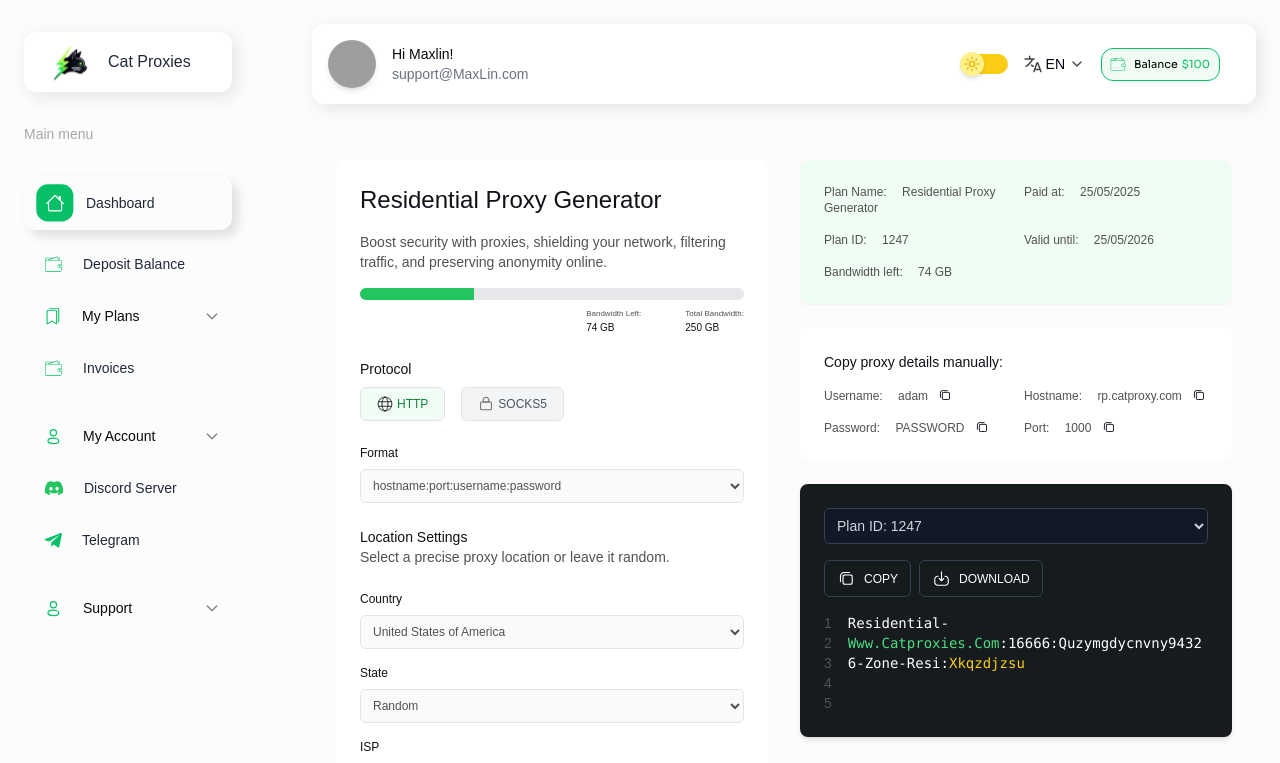
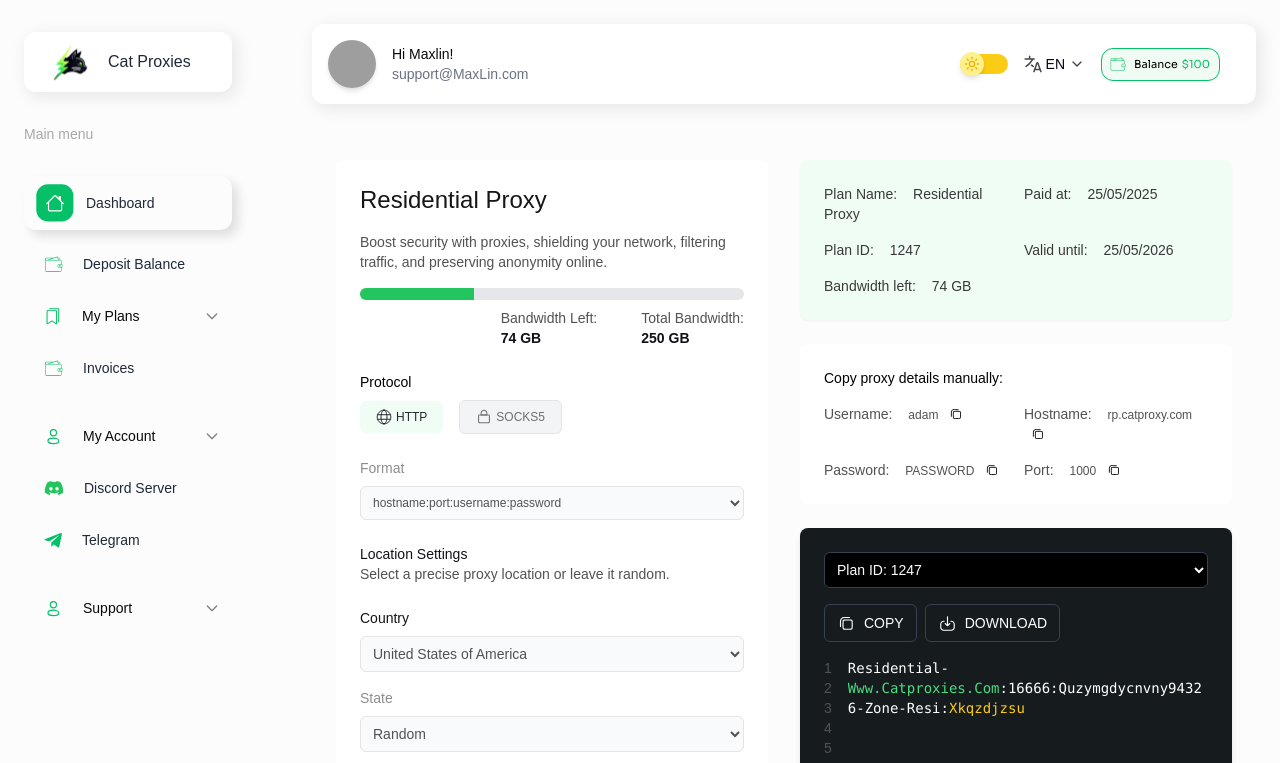
Before and after one commit to myselfabhi/Cat_Proxies, a Next.js app: page /dashboard/my-plans/active-plans/1 in a window 1280 px wide. Shown: the top 763 px of the page. Built offline with nearby package versions, Linux system fonts and the light colour scheme; grey boxes are pictures that could not be loaded; a web font is replaced by a local one.

Commit message:
fix: details plans section acc to new UI

```diff
--- a/src/components/dashboard/plans/Plan-Details.tsx
+++ b/src/components/dashboard/plans/Plan-Details.tsx
@@ -11,7 +11,98 @@ const PlanDetails: React.FC<PlanDetailsProps> = ({ planId }) => {
   const plansData = [
     {
       id: "1",
-      name: "Residential Proxy Generator",
+      name: "Residential Proxy ",
+      bandwidthLeft: "74 GB",
+      totalBandwidth: "250 GB",
+      paidAt: "25/05/2025",
+      validUntil: "25/05/2026",
+      username: "adam",
+      password: "PASSWORD",
+      hostname: "rp.catproxy.com",
+      port: "1000",
+      planId: "1247",
+    },
+    {
+      id: "2",
+      name: "Residential Proxy",
+      bandwidthLeft: "74 GB",
+      totalBandwidth: "250 GB",
+      paidAt: "25/05/2025",
+      validUntil: "25/05/2026",
+      username: "adam",
+      password: "PASSWORD",
+      hostname: "rp.catproxy.com",
+      port: "1000",
+      planId: "1247",
+    },
+    {
+      id: "3",
+      name: "Residential Proxy",
+      bandwidthLeft: "74 GB",
+      totalBandwidth: "250 GB",
+      paidAt: "25/05/2025",
+      validUntil: "25/05/2026",
+      username: "adam",
+      password: "PASSWORD",
+      hostname: "rp.catproxy.com",
+      port: "1000",
+      planId: "1247",
+    },
+    {
+      id: "4",
+      name: "Residential Proxy",
+      bandwidthLeft: "74 GB",
+      totalBandwidth: "250 GB",
+      paidAt: "25/05/2025",
+      validUntil: "25/05/2026",
+      username: "adam",
+      password: "PASSWORD",
+      hostname: "rp.catproxy.com",
+      port: "1000",
+      planId: "1247",
+    },
+    {
+      id: "5",
+      name: "Residential Proxy",
+      bandwidthLeft: "74 GB",
+      totalBandwidth: "250 GB",
+      paidAt: "25/05/2025",
+      validUntil: "25/05/2026",
+      username: "adam",
+      password: "PASSWORD",
+      hostname: "rp.catproxy.com",
+      port: "1000",
+      planId: "1247",
+    },
+    {
+      id: "6",
+      name: "Residential Proxy",
+      bandwidthLeft: "74 GB",
+      totalBandwidth: "250 GB",
+      paidAt: "25/05/2025",
+      validUntil: "25/05/2026",
+      username: "adam",
+      password: "PASSWORD",
+      hostname: "rp.catproxy.com",
+      port: "1000",
+      planId: "1247",
+    },
+    {
+      id: "7",
+      name: "Residential Proxy",
+      bandwidthLeft: "74 GB",
+      totalBandwidth: "250 GB",
+      paidAt: "25/05/2025",
+      validUntil: "25/05/2026",
+      username: "adam",
+      password: "PASSWORD",
+      hostname: "rp.catproxy.com",
+      port: "1000",
+      planId: "1247",
+    },
+    {
+      id: "8",
+      name: "Residential Proxy",
       bandwidthLeft: "74 GB",
       totalBandwidth: "250 GB",
       paidAt: "25/05/2025",
@@ -43,8 +134,8 @@ const PlanDetails: React.FC<PlanDetailsProps> = ({ planId }) => {
     <DashboardLayout>
       <div className="grid grid-cols-1 xl:grid-cols-2 gap-8 container mx-auto px-6 py-8 font-satoshi">
         {/* Left Section */}
-        <div className="p-6 bg-white dark:bg-[#1E2327] rounded-lg shadow-sm space-y-4">
-          <h1 className="text-2xl font-medium text-[#121118] dark:text-gray-100">
+        <div className="p-6 bg-white dark:bg-[#1E2327] rounded-lg  space-y-4">
+          <h1 className="text-2xl font-medium text-[#161616] dark:text-gray-100">
             {plan.name}
           </h1>
           <p className="text-[#525252] dark:text-gray-400 text-sm font-normal">
@@ -68,18 +159,18 @@ const PlanDetails: React.FC<PlanDetailsProps> = ({ planId }) => {
               </div>
               <div className="flex gap-5 justify-end mt-2">
                 <div>
-                  <p className="text-[#525252] text-[8px] dark:text-gray-400">
+                  <p className="text-[#525252] text-sm dark:text-gray-400">
                     Bandwidth Left:
                   </p>
-                  <p className="font-medium text-[10px] text-[#121118] dark:text-gray-100">
+                  <p className="font-bold text-sm text-[#121118] dark:text-gray-100">
                     {plan.bandwidthLeft}
                   </p>
                 </div>
                 <div className="lg:ml-6">
-                  <p className="text-[#525252] text-[8px] dark:text-gray-400">
+                  <p className="text-[#525252] text-sm dark:text-gray-400">
                     Total Bandwidth:
                   </p>
-                  <p className="font-medium text-[10px] text-[#121118] dark:text-gray-100">
+                  <p className="font-bold text-sm text-[#121118] dark:text-gray-100">
                     {plan.totalBandwidth}
                   </p>
                 </div>
@@ -88,11 +179,11 @@ const PlanDetails: React.FC<PlanDetailsProps> = ({ planId }) => {
 
             {/* Protocol */}
             <div>
-              <h2 className="text-sm font-medium text-[#121118] dark:text-gray-100">
+              <h2 className="text-sm font-medium text-black dark:text-gray-100">
                 Protocol
               </h2>
               <div className="flex items-center gap-4 mt-2">
-                <button className=" flex gap-1 px-4 py-2 text-xs font-medium border rounded-md bg-green-50 text-green-700 dark:bg-[#161B1E] dark:text-green-400">
+                <button className=" flex gap-1 px-4 py-2 text-xs font-medium  rounded-md bg-green-50 text-[#27272E] dark:bg-[#161B1E] dark:text-green-400">
                   <svg
                     width="16"
                     height="16"
@@ -114,7 +205,7 @@ const PlanDetails: React.FC<PlanDetailsProps> = ({ planId }) => {
                   </svg>
                   HTTP
                 </button>
-                <button className=" flex gap-1 px-4 py-2 border text-xs font-medium rounded-md bg-gray-100 text-gray-600 dark:bg-[#161B1E] dark:text-gray-400">
+                <button className=" flex gap-1 px-4 py-2 border  text-xs font-medium rounded-md bg-gray-100 text-[#6F6F6F] dark:bg-[#161B1E] dark:text-gray-400">
                   <svg
                     width="16"
                     height="15"
@@ -138,7 +229,7 @@ const PlanDetails: React.FC<PlanDetailsProps> = ({ planId }) => {
 
             {/* Format */}
             <div className="space-y-2">
-              <h2 className="text-xs font-normal text-[#121118] dark:text-gray-100">
+              <h2 className="text-sm font-medium text-[#8D8D8D] dark:text-gray-100">
                 Format
               </h2>
               <select className="w-full p-2 border rounded-md text-xs text-[#525252] font-medium bg-gray-50 dark:bg-[#161B1E] dark:text-gray-300">
@@ -152,27 +243,27 @@ const PlanDetails: React.FC<PlanDetailsProps> = ({ planId }) => {
               <h2 className="text-sm font-medium text-[#121118] dark:text-gray-100">
                 Location Settings
               </h2>
-              <p className="text-sm text-[#525252] dark:text-gray-400">
+              <p className="text-sm font-medium text-[#525252] dark:text-gray-400">
                 Select a precise proxy location or leave it random.
               </p>
               <div className="flex flex-col gap-2 mt-4">
-                <h2 className="text-xs font-normal text-[#121118] dark:text-gray-100 mt-2">
+                <h2 className="text-sm font-medium text-[#131316] dark:text-gray-100 mt-2">
                   Country
                 </h2>
-                <select className="p-2 border text-xs text-[#525252] font-medium rounded-md bg-gray-50 dark:bg-[#161B1E] dark:text-gray-300">
+                <select className="p-2 border text-sm text-[#525252] font-medium rounded-md bg-gray-50 dark:bg-[#161B1E] dark:text-gray-300">
                   <option>United States of America</option>
                   <option>United Kingdom</option>
                   <option>India</option>
                 </select>
-                <h2 className="text-xs font-normal text-[#121118] dark:text-gray-100 mt-2">
+                <h2 className="text-sm font-medium text-[#8D8D8D] dark:text-gray-100 mt-2">
                   State
                 </h2>
-                <select className="p-2 border text-xs text-[#525252] font-medium rounded-md bg-gray-50 dark:bg-[#161B1E] dark:text-gray-300">
+                <select className="p-2 border text-sm text-[#525252] font-medium rounded-md bg-gray-50 dark:bg-[#161B1E] dark:text-gray-300">
                   <option>Random</option>
                   <option>California</option>
                   <option>Texas</option>
                 </select>
-                <h2 className="text-xs font-normal text-[#121118] dark:text-gray-100 mt-2">
+                <h2 className="text-sm font-medium text-[#8D8D8D] dark:text-gray-100 mt-2">
                   ISP
                 </h2>
                 <select className="p-2 border text-xs text-[#525252] font-medium rounded-md bg-gray-50 dark:bg-[#161B1E] dark:text-gray-300">
@@ -185,22 +276,22 @@ const PlanDetails: React.FC<PlanDetailsProps> = ({ planId }) => {
 
             {/* Session Settings */}
             <div>
-              <h2 className="text-sm font-medium text-[#121118] dark:text-gray-100">
+              <h2 className="text-sm font-medium text-black dark:text-gray-100">
                 Session Settings
               </h2>
-              <p className="text-sm text-[#525252] dark:text-gray-400">
+              <p className="text-sm text-medium text-[#525252] dark:text-gray-400">
                 Keep the same IP address for up to 120 minutes with a sticky
                 session or get a new IP address with each request.
               </p>
-              <h2 className="text-sm font-medium text-[#121118] dark:text-gray-100 mt-4">
+              <h2 className="text-sm font-medium text-black dark:text-gray-100 mt-4">
                 Type
               </h2>
               <div className="flex items-center gap-4 mt-2">
                 <button
                   className={`px-4 py-2 border rounded-md flex gap-1 ${
                     sessionType === "rotating"
-                      ? "bg-green-50 text-green-700 text-xs font-medium dark:bg-[#161B1E] dark:text-green-400"
-                      : "bg-gray-100 text-gray-600 text-xs font-medium dark:bg-[#161B1E] dark:text-gray-400"
+                      ? "bg-green-50 text-[#121118] text-xs font-medium border border-black dark:bg-[#161B1E] dark:text-green-400"
+                      : "bg-gray-100 text-[#6F6F6F] text-xs font-medium dark:bg-[#161B1E] dark:text-gray-400"
                   }`}
                   onClick={() => setSessionType("rotating")}
                 >
@@ -228,8 +319,8 @@ const PlanDetails: React.FC<PlanDetailsProps> = ({ planId }) => {
                 <button
                   className={`px-4 py-2 border rounded-md gap-1 flex ${
                     sessionType === "sticky"
-                      ? "bg-green-50 text-green-700 text-xs font-medium dark:bg-[#161B1E] dark:text-green-400"
-                      : "bg-gray-100 text-gray-600 text-xs font-medium dark:bg-[#161B1E] dark:text-gray-400"
+                      ? "bg-green-50 text-[#121118] text-xs font-medium border border-black dark:bg-[#161B1E] dark:text-green-400"
+                      : "bg-gray-100 text-[#6F6F6F] text-xs font-medium dark:bg-[#161B1E] dark:text-gray-400"
                   }`}
                   onClick={() => setSessionType("sticky")}
                 >
@@ -279,17 +370,17 @@ const PlanDetails: React.FC<PlanDetailsProps> = ({ planId }) => {
 
               {sessionType === "sticky" ? (
                 <div className="mt-4">
-                  <label className="text-xs text-gray-600 dark:text-gray-400">
+                  <label className="text-sm font-medium text-gray-600 dark:text-gray-400">
                     Lifetime (minutes)
                   </label>
                   <input
                     type="number"
                     defaultValue={60}
-                    className="w-full text-xs  p-2 border rounded-md mt-2 bg-gray-50 dark:bg-[#161B1E] dark:text-gray-300"
+                    className="w-full text-sm font-medium  p-2 border rounded-md mt-2 bg-gray-50 dark:bg-[#161B1E] dark:text-gray-300"
                   />
                 </div>
               ) : (
-                <div className="mt-4 text-sm text-[#525252] dark:text-gray-400">
+                <div className="mt-4 text-sm font-medium text-[#525252] dark:text-gray-400">
                   <p>
                     If proxies are set as{" "}
                     <span className="font-bold text-green-600 dark:text-green-400">
@@ -309,27 +400,27 @@ const PlanDetails: React.FC<PlanDetailsProps> = ({ planId }) => {
           {/* Plan Details */}
           <div className="p-6 bg-green-50 dark:bg-[#1E2327] rounded-lg shadow-sm space-y-2">
             <div className="grid grid-cols-2 gap-4">
-              <p className="text-[#525252] dark:text-gray-400 text-xs font-medium">
+              <p className="text-[#393939] dark:text-gray-400 text-sm font-medium">
                 Plan Name:{" "}
-                <span className="text-xs ml-3 font-medium">{plan.name}</span>
+                <span className="ml-3">{plan.name}</span>
               </p>
-              <p className="text-[#525252] dark:text-gray-400 text-xs font-medium">
+              <p className="text-[#393939] dark:text-gray-400 text-sm font-medium">
                 Paid at:{" "}
-                <span className="text-xs ml-3 font-medium">{plan.paidAt}</span>
+                <span className="ml-3">{plan.paidAt}</span>
               </p>
-              <p className="text-[#525252] dark:text-gray-400 text-xs font-medium">
+              <p className="text-[#393939] dark:text-gray-400 text-sm font-medium">
                 Plan ID:{" "}
-                <span className="text-xs ml-3 font-medium">{plan.planId}</span>
+                <span className="ml-3">{plan.planId}</span>
               </p>
-              <p className="text-[#525252] dark:text-gray-400 text-xs font-medium">
+              <p className="text-[#393939] dark:text-gray-400 text-sm font-medium">
                 Valid until:{" "}
-                <span className="text-xs ml-3 font-medium">
+                <span className="ml-3">
                   {plan.validUntil}
                 </span>
               </p>
-              <p className="text-[#525252] dark:text-gray-400 text-xs font-medium">
+              <p className="text-[#393939] dark:text-gray-400 text-sm font-medium">
                 Bandwidth left:{" "}
-                <span className="text-xs ml-3 font-medium">
+                <span className="ml-3">
                   {plan.bandwidthLeft}
                 </span>
               </p>
@@ -338,11 +429,11 @@ const PlanDetails: React.FC<PlanDetailsProps> = ({ planId }) => {
 
           {/* Copy Proxy Details */}
           <div className="p-6 bg-white dark:bg-[#1E2327] rounded-lg ">
-            <h2 className="text-sm font-medium text-[#121118] dark:text-gray-100 mb-4">
+            <h2 className="text-sm font-medium text-black ] dark:text-gray-100 mb-4">
               Copy proxy details manually:
             </h2>
             <div className="grid grid-cols-2 gap-4">
-              <p className="text-[#525252] text-xs font-medium dark:text-gray-400">
+              <p className="text-[#525252] text-sm font-medium dark:text-gray-400">
                 Username:{" "}
                 <span className=" text-[#525252] text-xs font-medium ml-3">
                   {plan.username}
@@ -368,7 +459,7 @@ const PlanDetails: React.FC<PlanDetailsProps> = ({ planId }) => {
                   </svg>
                 </button>
               </p>
-              <p className="text-[#525252] text-xs font-medium dark:text-gray-400">
+              <p className="text-[#525252] text-sm font-medium dark:text-gray-400">
                 Hostname:{" "}
                 <span className=" text-[#525252] text-xs font-medium ml-3">
                   {plan.hostname}
@@ -394,7 +485,7 @@ const PlanDetails: React.FC<PlanDetailsProps> = ({ planId }) => {
                   </svg>
                 </button>
               </p>
-              <p className="text-[#525252] text-xs font-medium dark:text-gray-400">
+              <p className="text-[#525252] text-sm font-medium dark:text-gray-400">
                 Password:{" "}
                 <span className=" text-[#525252] text-xs font-medium ml-3">
                   {plan.password}
@@ -420,7 +511,7 @@ const PlanDetails: React.FC<PlanDetailsProps> = ({ planId }) => {
                   </svg>
                 </button>
               </p>
-              <p className="text-[#525252] text-xs font-medium dark:text-gray-400">
+              <p className="text-[#525252] text-sm font-medium dark:text-gray-400">
                 Port:{" "}
                 <span className=" text-[#525252] text-xs font-medium ml-3">
                   {plan.port}
@@ -453,14 +544,14 @@ const PlanDetails: React.FC<PlanDetailsProps> = ({ planId }) => {
           <div className="p-6 bg-[#161B1E] text-white rounded-lg shadow-md relative">
             {/* Plan ID Dropdown */}
             <div className="mb-4">
-              <select className="w-full p-2 border border-gray-700 rounded-md text-sm font-medium bg-gray-900 text-gray-300 focus:outline-none">
+              <select className="w-full p-2 border border-gray-700 rounded-md text-sm font-medium bg-black text-white focus:outline-none">
                 <option>{`Plan ID: ${plan.planId}`}</option>
               </select>
             </div>
 
             {/* Buttons */}
             <div className="flex gap-2 mb-4">
-              <button className="flex items-center gap-2 px-3 py-2 border border-gray-700 rounded-md hover:bg-gray-700 text-xs font-medium">
+              <button className="flex items-center gap-2 px-3 py-2 border border-gray-700 rounded-md hover:bg-gray-700 text-sm">
                 <svg
                   width="19"
                   height="19"
@@ -481,7 +572,7 @@ const PlanDetails: React.FC<PlanDetailsProps> = ({ planId }) => {
                 </svg>
                 COPY
               </button>
-              <button className="flex items-center gap-2 px-3 py-2 border border-gray-700 rounded-md hover:bg-gray-700 text-xs font-medium">
+              <button className="flex items-center gap-2 px-3 py-2 border border-gray-700 rounded-md hover:bg-gray-700 text-sm">
                 <svg
                   width="19"
                   height="19"
@@ -512,11 +603,11 @@ const PlanDetails: React.FC<PlanDetailsProps> = ({ planId }) => {
               </div>
               {/* Code Content */}
               <div className="overflow-x-auto max-h-40">
-                <pre className="text-sm text-white whitespace-pre-wrap break-words">
+                <pre className="text-sm font-medium text-white whitespace-pre-wrap break-words">
                   Residential-
-                  <span className="text-green-400">Www.Catproxies.Com</span>
+                  <span className="text-green-400 font-medium">Www.Catproxies.Com</span>
                   :16666:Quzymgdycnvny94326-Zone-Resi:
-                  <span className="text-yellow-400">Xkqzdjzsu</span>
+                  <span className="text-yellow-400 font-medium">Xkqzdjzsu</span>
                 </pre>
               </div>
             </div>
```
